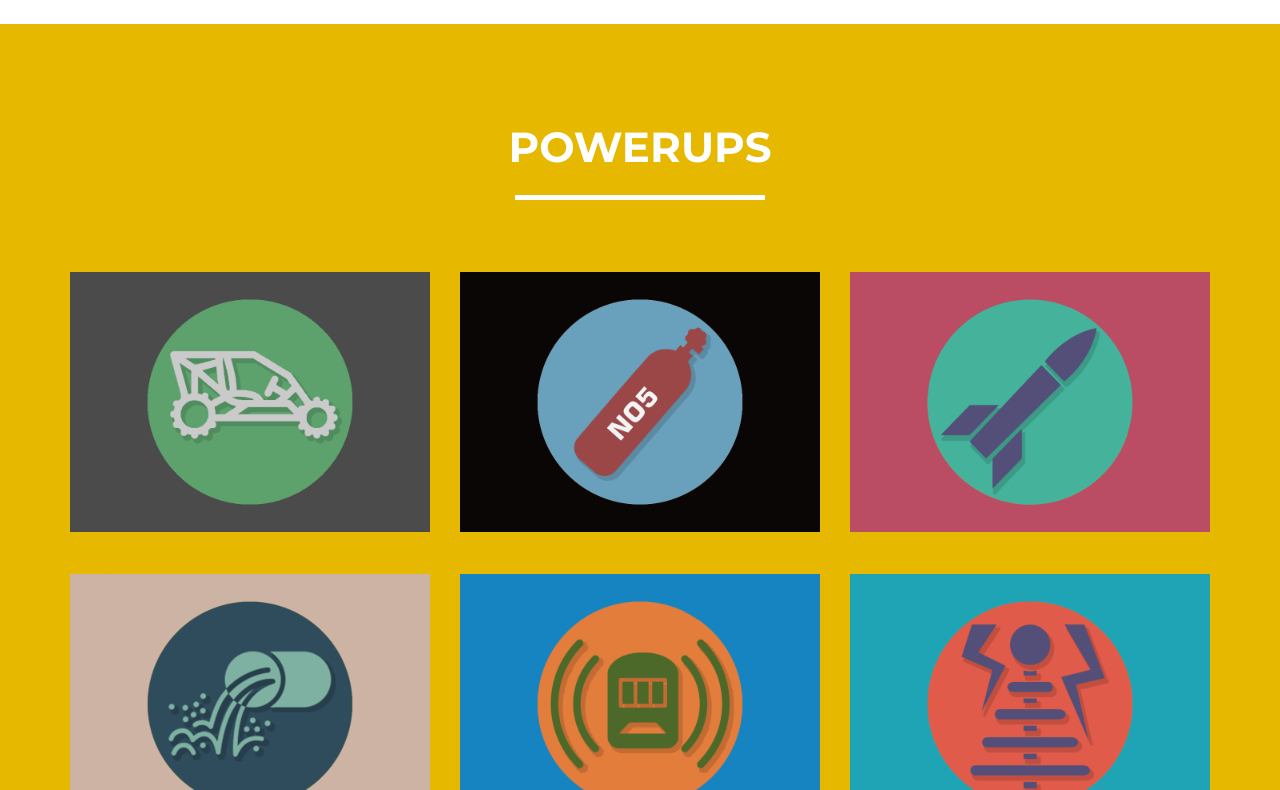
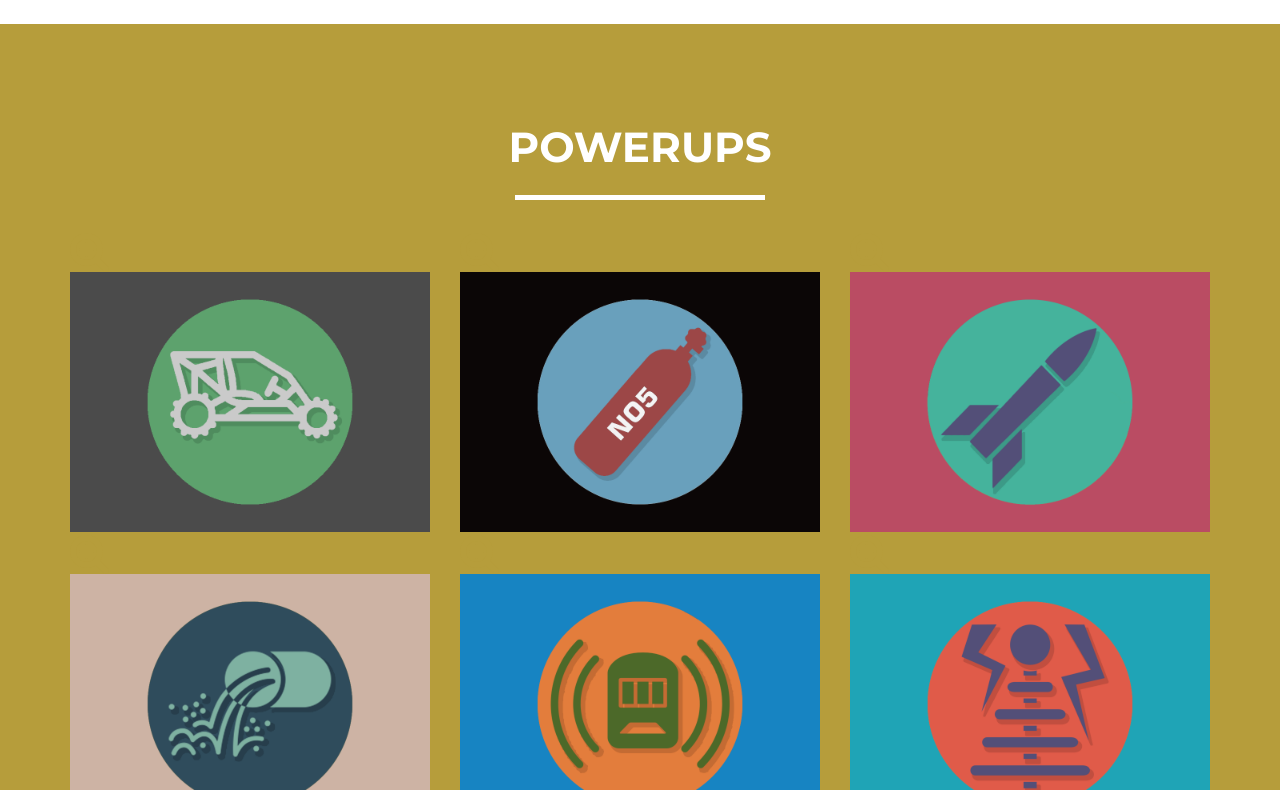
Before and after one commit to vanil90/VEngine-Website, a website: page index.html in a window 1280 px wide. Shown: the part 2010-2800 px from the top of the page. Drawn offline with nearby package versions, Linux system fonts and the light colour scheme.

Commit message:
Changed the primary color

```diff
--- a/less/variables.less
+++ b/less/variables.less
@@ -4,7 +4,7 @@
 
 @theme-primary:    #2C3E50;
 //@theme-success:    #18BC9C;
-@theme-success:    #e6b800;
+@theme-success:    #B69D3B;
 
 @gray-base:        #000;
 @gray-darker:      lighten(@gray-base, 13.5%); // #222
```
Also changed, not shown: css/freelancer.css, 1 other file.
